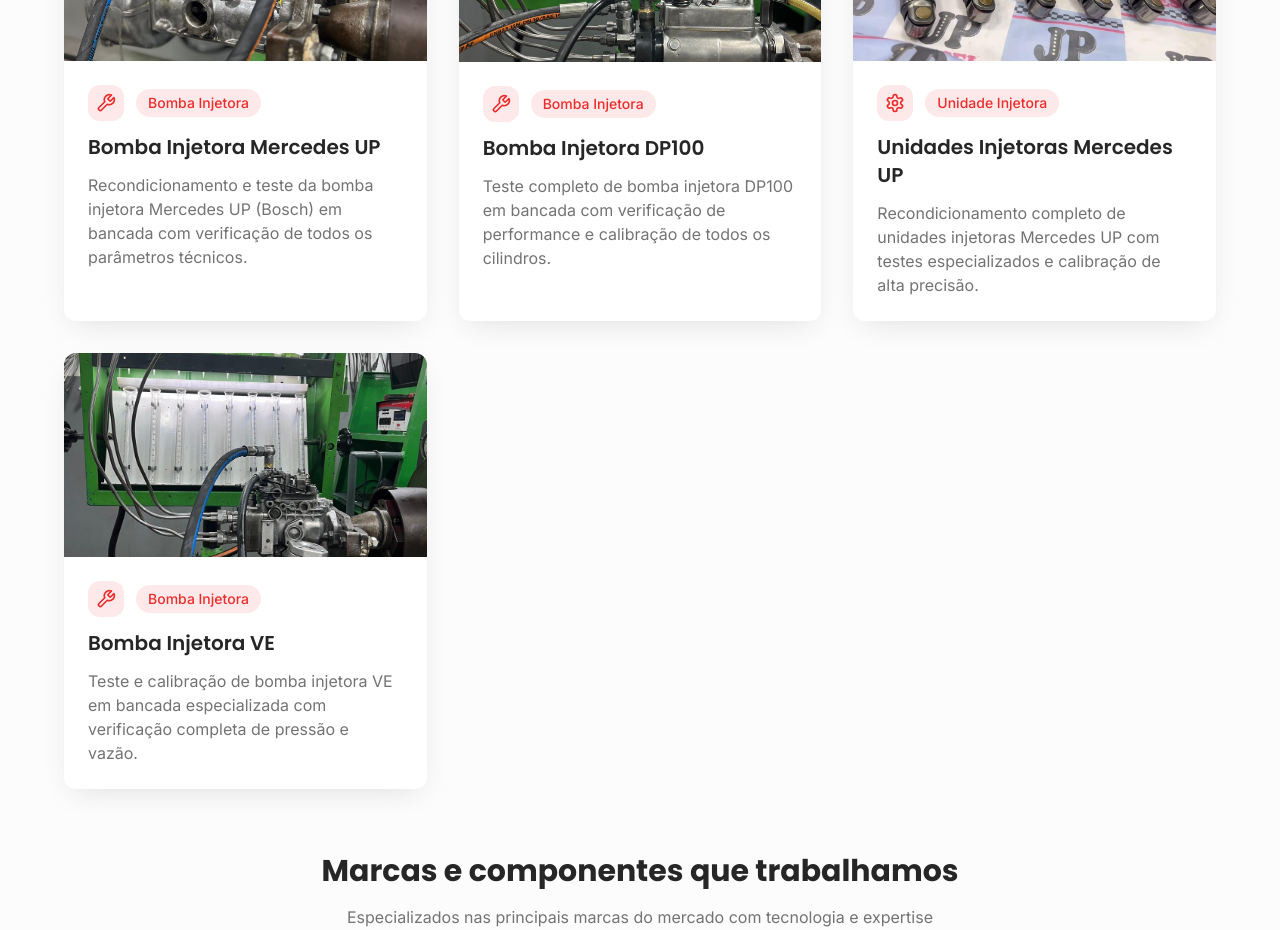
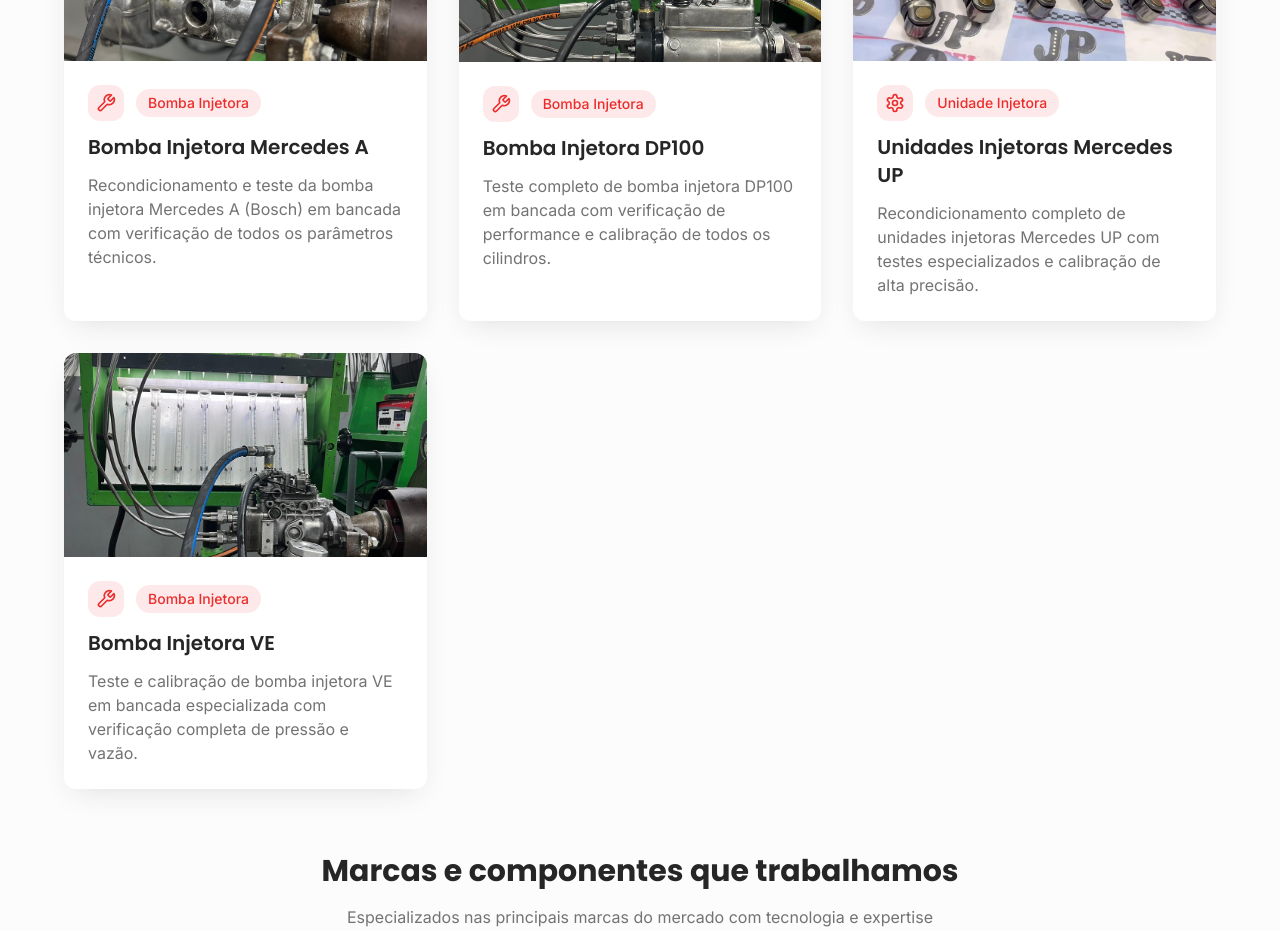
Before and after one commit to DevZipMateus/diesel-web-studio, a React (Vite) app: page / in a window 1280 px wide. Shown: the part 4280-5210 px from the top of the page. Built offline with nearby package versions, Linux system fonts and the light colour scheme; the HTML template or start-up script is replaced by a standard one.

Commit message:
Update Mercedes UP to Mercedes A

```diff
--- a/src/components/WorkGallery.tsx
+++ b/src/components/WorkGallery.tsx
@@ -25,8 +25,8 @@ const WorkGallery = () => {
     },
     {
       image: "/assets/bomba-injetora-mercedes-up.jpg",
-      title: "Bomba Injetora Mercedes UP",
-      description: "Recondicionamento e teste da bomba injetora Mercedes UP (Bosch) em bancada com verificação de todos os parâmetros técnicos.",
+      title: "Bomba Injetora Mercedes A",
+      description: "Recondicionamento e teste da bomba injetora Mercedes A (Bosch) em bancada com verificação de todos os parâmetros técnicos.",
       category: "Bomba Injetora",
       icon: Wrench
     },
```
